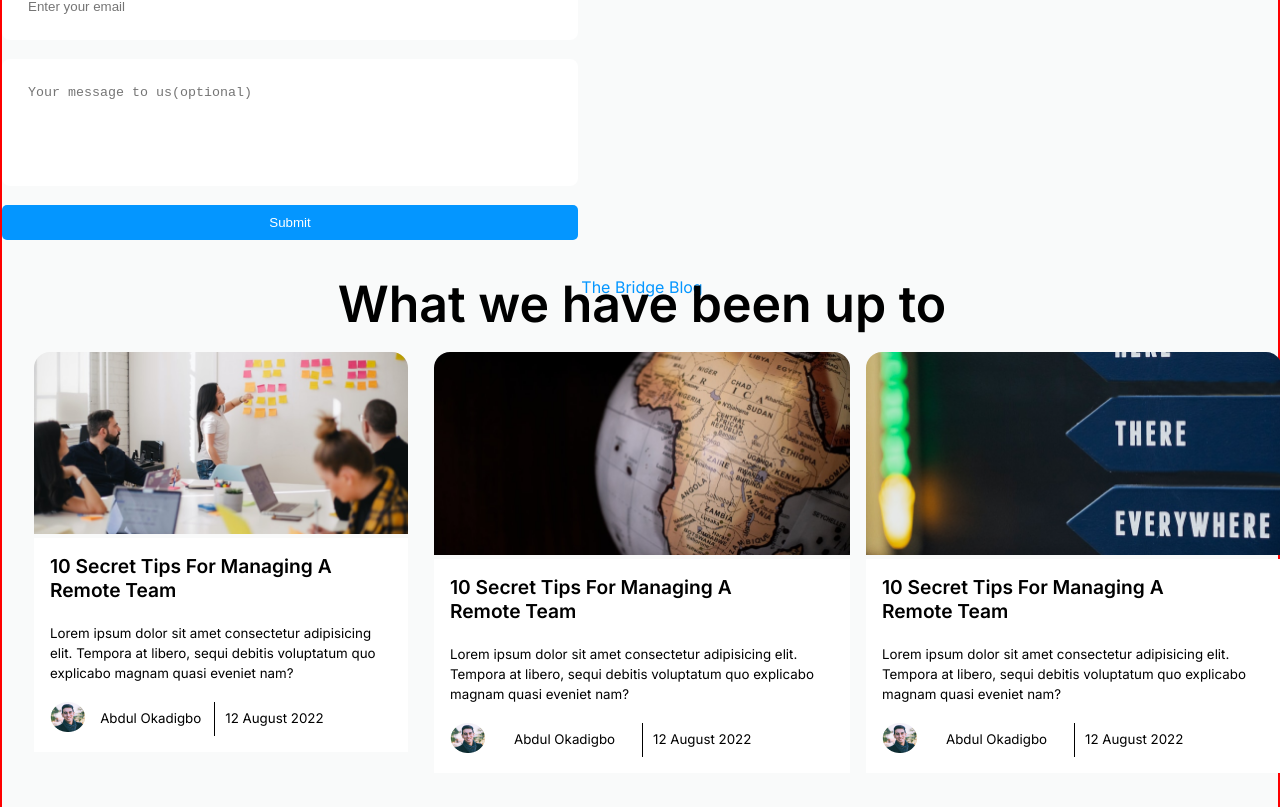
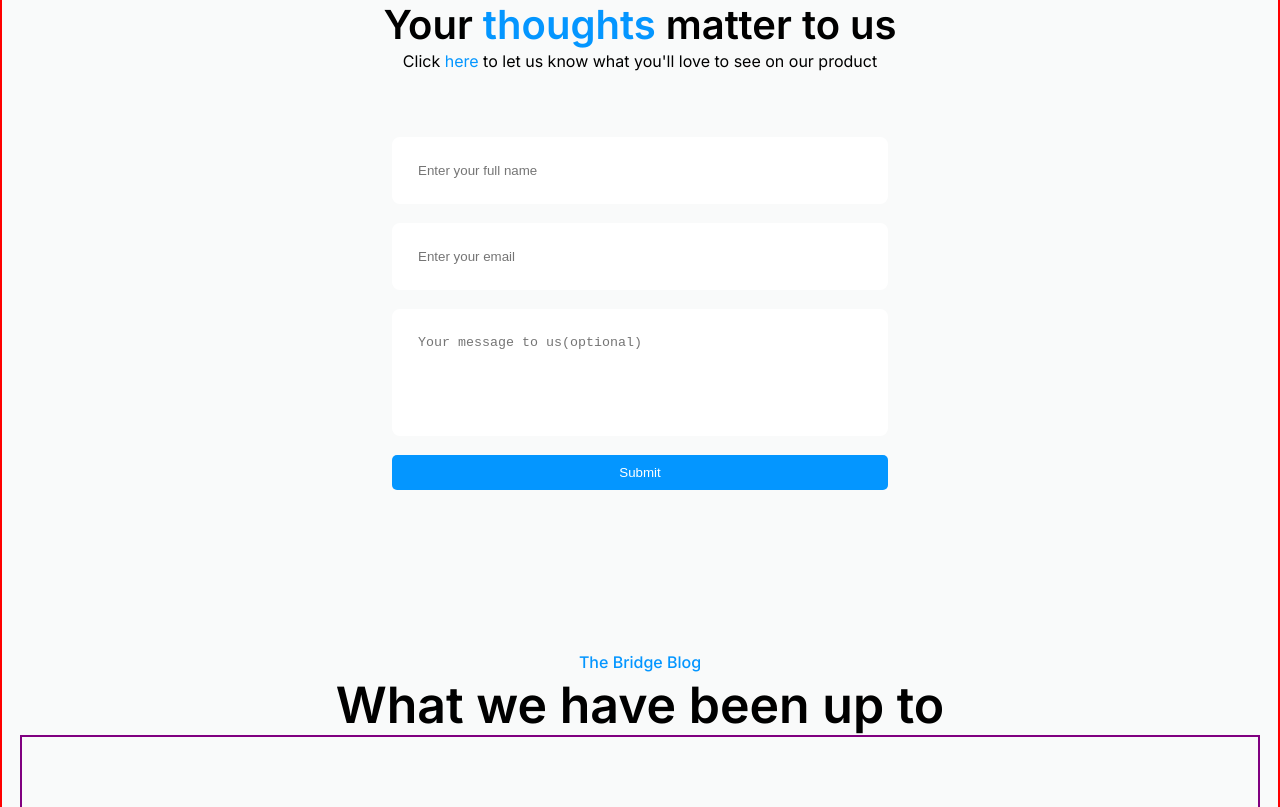
Before and after one commit to Prospertech-github/bridge-landing-page, a React (Create React App) app: page / in a window 1280 px wide. Shown: the part 1686-2493 px from the top of the page. Built offline with nearby package versions, Linux system fonts and the light colour scheme.

Commit message:
FIX: Mobile UI 90% Complete

```diff
--- a/src/App.css
+++ b/src/App.css
@@ -13,9 +13,9 @@
   }
 }
 .app{
-  border: 2px solid green;
-  max-width: 1440px;
-  margin: 0 auto;
+  /* border: 2px solid green; */
+  /* max-width: 1440px; */
+  /* margin: 0 auto; */
 }
 .App-header {
   background-color: #282c34;
--- a/src/components/Article/Article.css
+++ b/src/components/Article/Article.css
@@ -73,6 +73,6 @@
 		align-items: center;
 	}
   .services{
-    width: 85%;
+    width: 88%;
   }
 }
--- a/src/components/Section5/Section5.css
+++ b/src/components/Section5/Section5.css
@@ -1,59 +1,49 @@
 .main__head-section5{
-  height: 100%!important;
+  height: 100%;
+  margin-top: 8rem;
+  display: flex;
+  flex-direction: column;
+  justify-content: center;
+  align-items: center;
 }
 .heading-writeup1{
-  display: flex;
-  flex-direction: column;
+  margin-top: 2rem;
   text-align: center;
-  /* margin-top: -2rem; */
   width: 50%;
-
 }
 
 .heading-writeup1 h3{
-
   font-size: 40px;
   font-weight: bold;
-
-
 }
-
 
 .heading-writeup1 span{
   color:rgb(4,150,255);
 }
-
-
+.heading-writeup2{
+  display: flex;
+  justify-content: center;
+}
 .heading-writeup2 p{
   font-weight: light;
-  line-height: 25px;
+  line-height: 1.5;
   text-align: center;
-  /* margin-top: 0.9rem; */
-  /* font-size: 20px; */
   width: 500px;
-
 }
-
 .heading-writeup2 p a{
   color:rgb(4,150,255);
   cursor: pointer;
-
 }
-
-.heading-writeup2{
-  /* margin-top: -6rem; */
-  height: 4rem;
+.contact-container{
+  width: 40%;
+  margin-top: 4rem;
 }
-
-
-
 form{
   display: flex;
   flex-direction: column;
   gap: 1.2rem;
-  /* border: 2px solid purple; */
-  margin-top: -5rem;
-  width: 45vw;
+  width: 100%;
+  height: 100%;
 }
 
 input, textarea{
@@ -74,40 +64,30 @@ input, textarea{
   cursor: pointer;
 }
 
-@media screen and (max-width: 1024px){
-  .heading-writeup1 h3{
-
-    font-size: 40px;
-    font-weight: bold;
-
-
-  }
-  .heading-writeup1 {
-    width: 60%;
-  }
-}
 
 @media screen and (max-width: 540px){
+  .main__head-section5{
+  margin-top: 7rem;
+}
 .heading-writeup1{
-  width: 400px;
-  margin-left: -1rem;
+  width: 100%;
   padding: 2px;
-  /* width: 10rem;
-  height: 5rem; */
 }
 
 .heading-writeup1 h3{
   font-size: 30px;
 }
+.contact-container{
+  width: 80%;
+  margin-top: 4rem;
+}
 
 .heading-writeup2 p{
-  /* margin-top: -5rem; */
   font-size: 12px;
   width: 79%;
-  margin-left: 3rem;
 }
 .heading-writeup2{
-  /* margin-top: 1rem; */
+  margin-top: 1rem;
 }
 
 }
--- a/src/components/Section6/Section6.css
+++ b/src/components/Section6/Section6.css
@@ -1,111 +1,122 @@
 .main__head-section6{
-  width: 100vw;
-  /* height: 85vh !important; */
+  width: 100%;
   display: grid;
+  grid-template-columns: 1fr;
   place-items: center;
+  place-content: center;
   margin-top: 7rem;
+  padding: 3rem 0 5rem;
 }
 
 .H-writeup1{
   display: flex;
   flex-direction: column;
   text-align: center;
-  margin-top: -6rem;
   width: 50%;
-
 }
 .H-writeup1 h3{
   font-size: 50px;
   font-weight: bold;
 }
-
 .H-writeup1 span{
   color:rgb(4,150,255);
 }
 
 .H-writeup2 p{
-  font-weight: light;
+  font-weight: 500;
   line-height: 25px;
   text-align: center;
-  margin-top: 15rem;
   color:rgb(4,150,255);
-}
-
-.H-writeup2{
-  margin-top: -23rem;
 }
 
 /* ====Slide Blog Section=== */
 .blog{
   display: grid;
   grid-template-columns: 1fr 1fr 1fr;
-  gap: 1rem
+  /* place-items: center; */
+  /* place-content: center; */
+  /* place-self: center; */
+
+  border: 2px solid purple;
+  /* width: 100%; */
+  /* margin-left: 30%; */
 }
 
 
 .container-blog{
   width: 90%;
-  border-radius: 1rem;
+  border-radius: 5%;
   user-select: none;
-  margin-left: 2rem;
+  margin-top: 4.5rem;
+  border: 2px solid red;
+}
 
-
-}
 .blog-body{
   padding: 1rem;
   display: block;
+  border-bottom-left-radius: 5%;
+  border-bottom-right-radius: 5%;
   background: white;
-
+  border: 2px solid blue;
 }
 .blog-body h5{
   font-size: 1.2rem;
 }
-
-
 
 .blog-image img{
   width: 100%;
   border-radius: 1rem;
   border-bottom-right-radius: 0px;
   border-bottom-left-radius: 0px;
+}
 
-}
 .blog-footer{
   display: grid;
   grid-template-columns: 1fr 1fr 1fr;
   gap: -5rem;
 }
+
 .blog-foot-left{
   width: 40px;
 }
+
 .blog-foot-center{
   margin-left: -4rem;
   width: 117px;
   padding-top: 5px;
+  border: 2px solid green;
 }
+
 .blog-foot-right{
   margin-left: -4rem;
   width: 115px;
   padding-left: 10px;
   border-inline-start: 1px solid black;
   padding-top: 5px;
-
 }
 
-@media screen and (max-width: 1024px){
+/* @media screen and (max-width: 1024px){
 .H-writeup1 h3{
   font-size: 40px;
-}
+} */
 
-
-}
-@media screen and (max-width: 400px){
+@media screen and (max-width: 540px){
   .container-blog{
     width: 20rem;
     height: 20rem;
-
   }
-  .blog-body{
+  .main__head-section6{
+  margin-top: 7rem;
+  padding: 0;
+  width: 100%;
+  /* margin: 0 auto; */
+  border: 2px solid green;
+  }
+    .blog{
+    display: flex;
+    flex-direction: column;
+  }
+    /* .blog-body{
       padding: 0.1;
 
     }
@@ -119,21 +130,21 @@
     .blog-body p{
       font-size: 0.5rem;
       margin-top: -4rem;
-  }
-.H-writeup1 h3{
+    } */
+  /* .H-writeup1 h3{
     font-size: 30px;
   }
   .H-writeup1{
-  margin-left: -2rem;
+    /* margin-left: -2rem;
     width: 75vh;
   }
   .H-writeup2 p{
     font-size: 13px;
-}
-.H-writeup2{
-  margin-left: -6rem;
-  margin-top: -19rem;
-}
+  } */
+  /* .H-writeup2{
+    /* margin-left: -6rem;
+    /* margin-top: -19rem;
+  } */
   .blog-footer{
     display: flex;
     flex-direction: column;
@@ -145,10 +156,10 @@
     gap: -1rem;
   }
 
-.container-blog2{
+  /* .container-blog2{
     display: none;
   }
   .container-blog3{
     display: none;
+  } */
 }
-}
--- a/src/components/Section6/Section6.jsx
+++ b/src/components/Section6/Section6.jsx
@@ -47,7 +47,7 @@ const Section6 = () => {
           </div>
         </article>
 
-        <article class=" container-blog2">
+        <article class="container-blog">
           <div class="blog-image">
             <img src={Blog2} alt="blog1" />
           </div>
@@ -77,7 +77,7 @@ const Section6 = () => {
           </div>
         </article>
 
-        <article class="container-blog3">
+        <article class="container-blog">
         <div class="blog-image">
           <img src={Blog3} alt="blog1"/>
         </div>
--- a/src/index.css
+++ b/src/index.css
@@ -17,11 +17,8 @@ body{
   width: 100%;
   /* margin: 0 auto; */
   border: 2px solid red;
-  /* overflow-x: hidden; */
+  overflow-x: hidden;
 }
-
-
-
 
 :root{
   --container-width-lg: 80%;
@@ -30,15 +27,16 @@ body{
 
 .container{
   width:var(--container-width-lg);
-  max-width: 1440px;
+  max-width: 1240px;
   width: 100%;
   margin-inline: auto;
-  /* overflow-x: hidden; */
+  overflow-x: hidden;
 }
 
 @media screen and (max-width: 540px) {
   body{
     width: 100%;
-    /* overflow-x: hidden; */
+    overflow-x: hidden;
+    border: 2px green;
   }
 }
```
Lines whose indentation alone changed are shown as unchanged.
